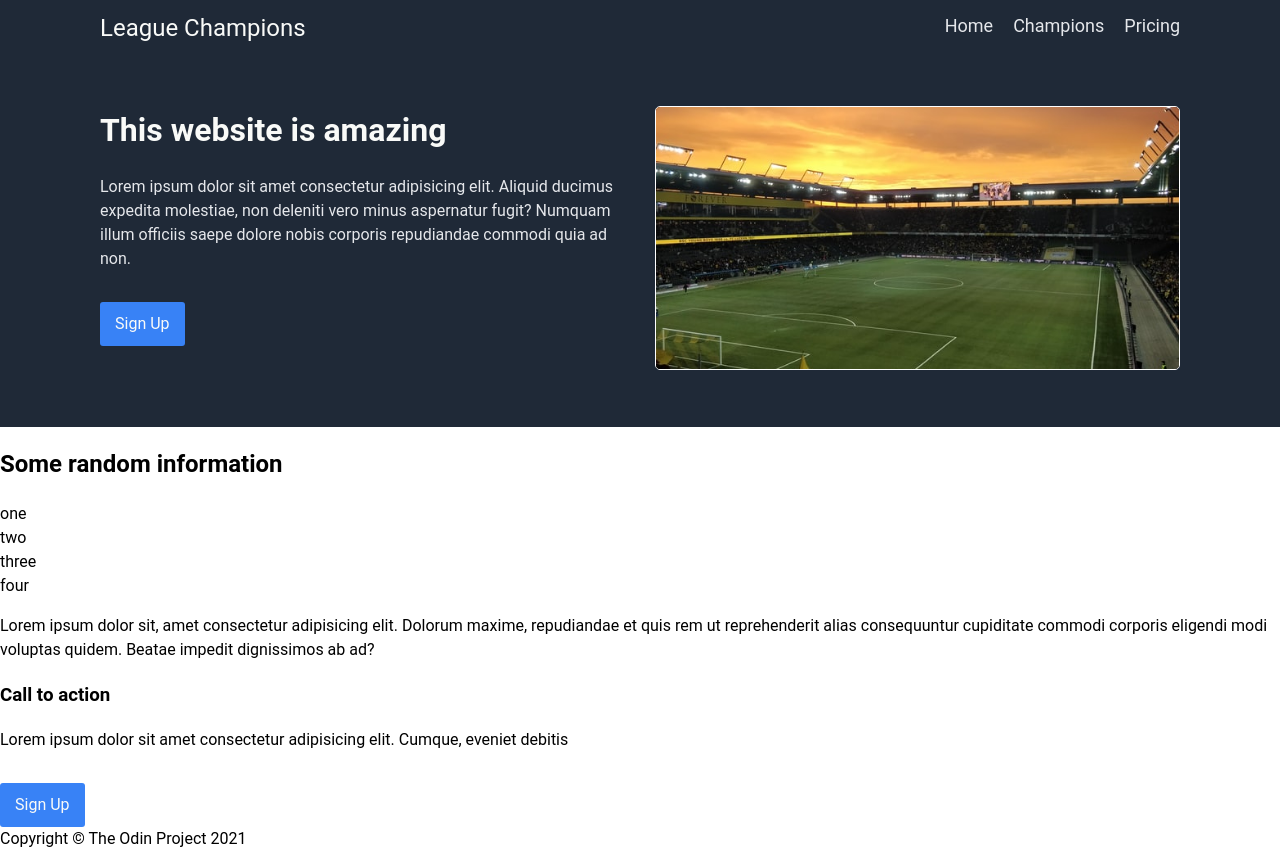
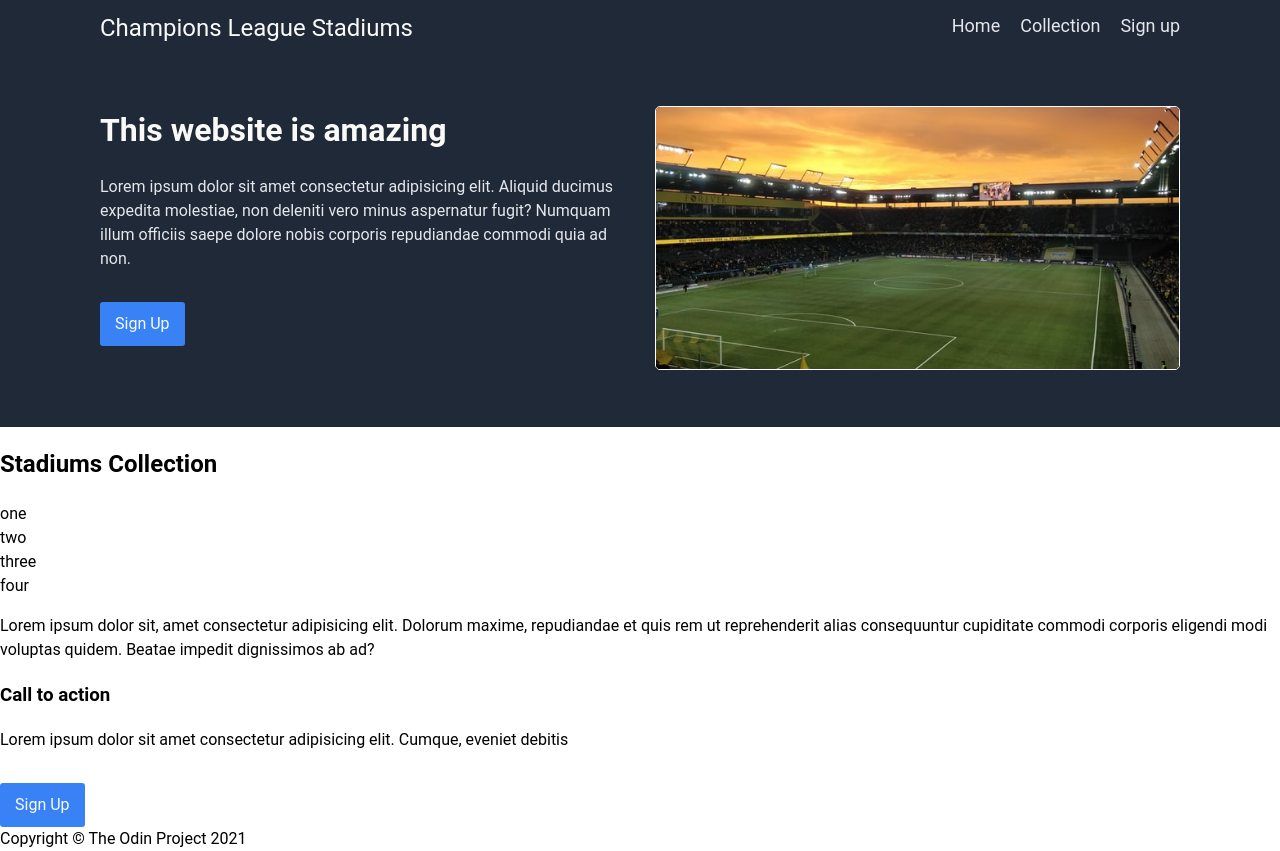
Before and after one commit to chrisvn188/odin-landing-page, a plain HTML site: page index.html in a window 1280 px wide. Drawn offline with Linux system fonts and the light colour scheme.

Commit message:
Update index.html

```diff
--- a/index.html
+++ b/index.html
@@ -11,13 +11,13 @@
     <header class="header">
         <div class="navigation-container">
             <div class="logo-container">
-                <a href="#" class="header-logo">League Champions</a>
+                <a href="#" class="header-logo">Champions League Stadiums</a>
             </div>
             <nav>
                 <ul class="site-nav">
                     <li class="list-item"><a href="#" class="nav-link">Home</a></li>
-                    <li class="list-item"><a href="#" class="nav-link">Champions</a></li>
-                    <li class="list-item"><a href="#" class="nav-link">Pricing</a></li>
+                    <li class="list-item"><a href="#" class="nav-link">Collection</a></li>
+                    <li class="list-item"><a href="#" class="nav-link">Sign up</a></li>
                 </ul>
             </nav>
         </div>
@@ -34,7 +34,7 @@
     </header>
     <main>
         <section class="champion-collection">
-            <h2>Some random information</h2>
+            <h2>Stadiums Collection</h2>
             <div class="card">one</div>
             <div class="card">two</div>
             <div class="card">three</div>
```
